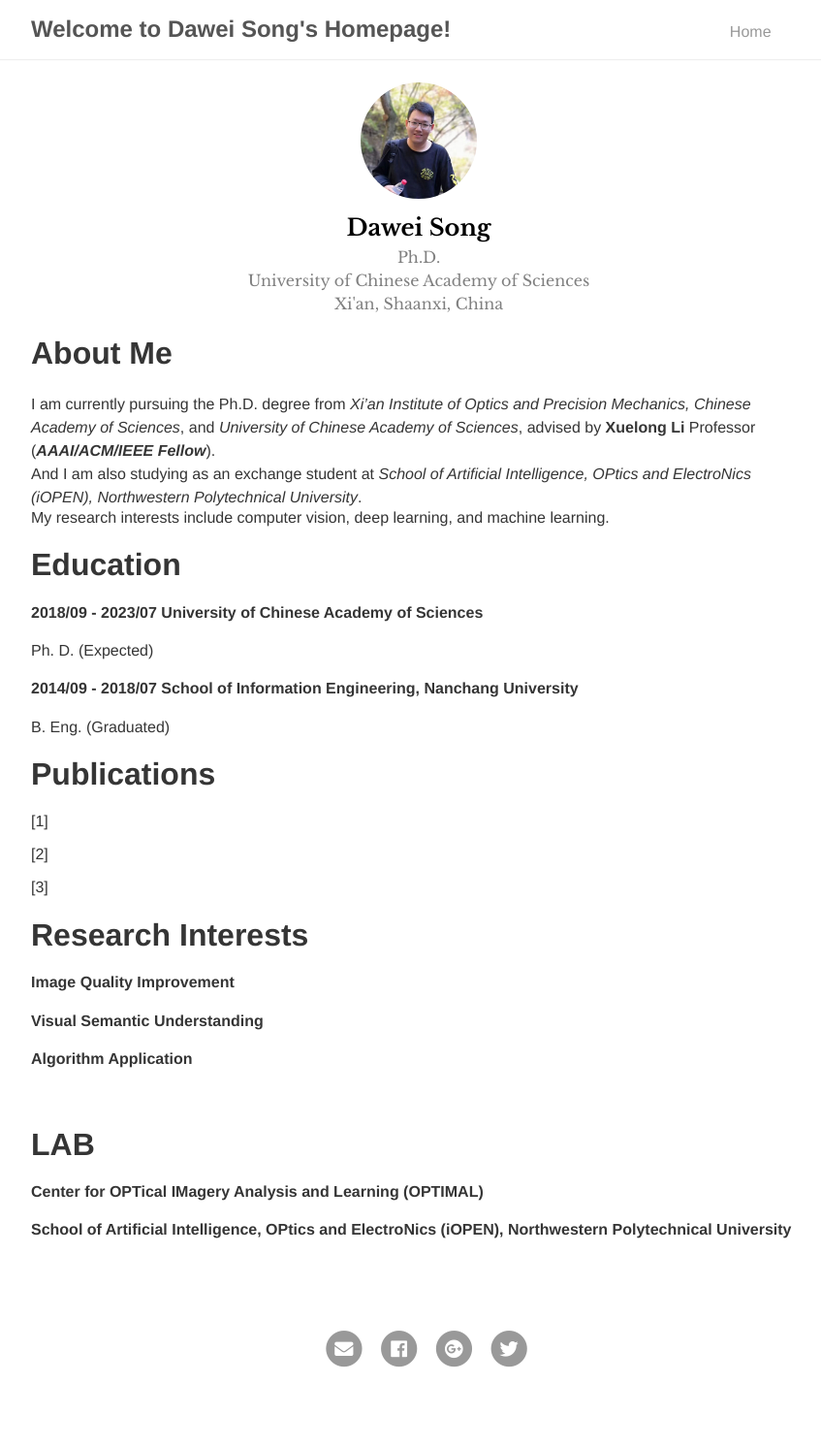
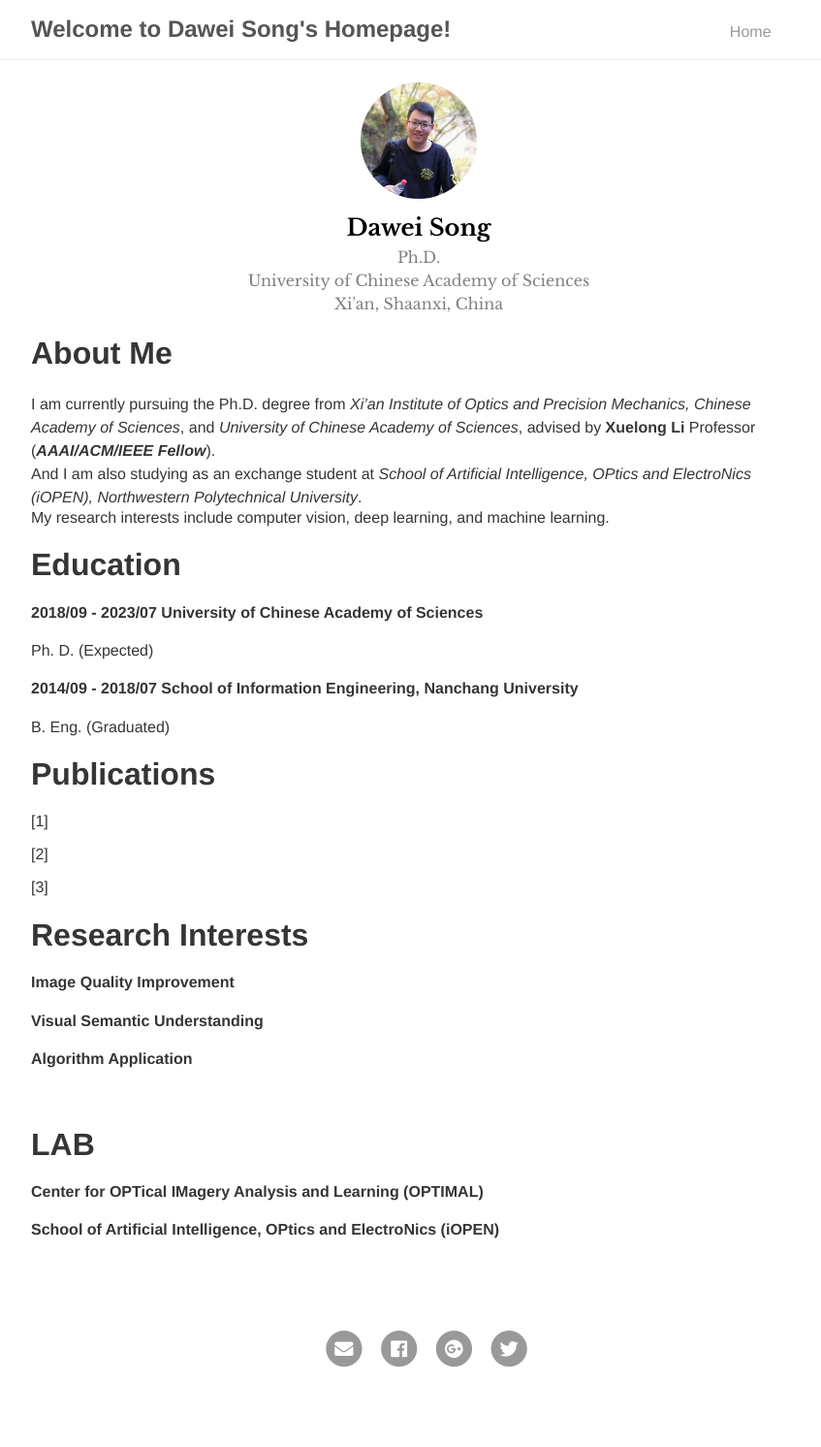
Before and after one commit to songxijuan/home, a Jekyll site: the page built from index.md, in a window 1280 px wide. Shown: the whole page at 97% size, without its empty margins (208-1055 px from the left). Built offline with Jekyll 4.4.1, drawn with Linux system fonts in a browser that asks for light colours; our own code applies the rules of GitHub Pages for plain Markdown files.

Commit message:
Update index.md

```diff
--- a/index.md
+++ b/index.md
@@ -37,5 +37,5 @@ B. Eng. (Graduated)
 
 #### Center for OPTical IMagery Analysis and Learning (OPTIMAL) <br/>
 
-#### School of Artificial Intelligence, OPtics and ElectroNics (iOPEN), Northwestern Polytechnical University
+#### School of Artificial Intelligence, OPtics and ElectroNics (iOPEN)
 <br/>
```
